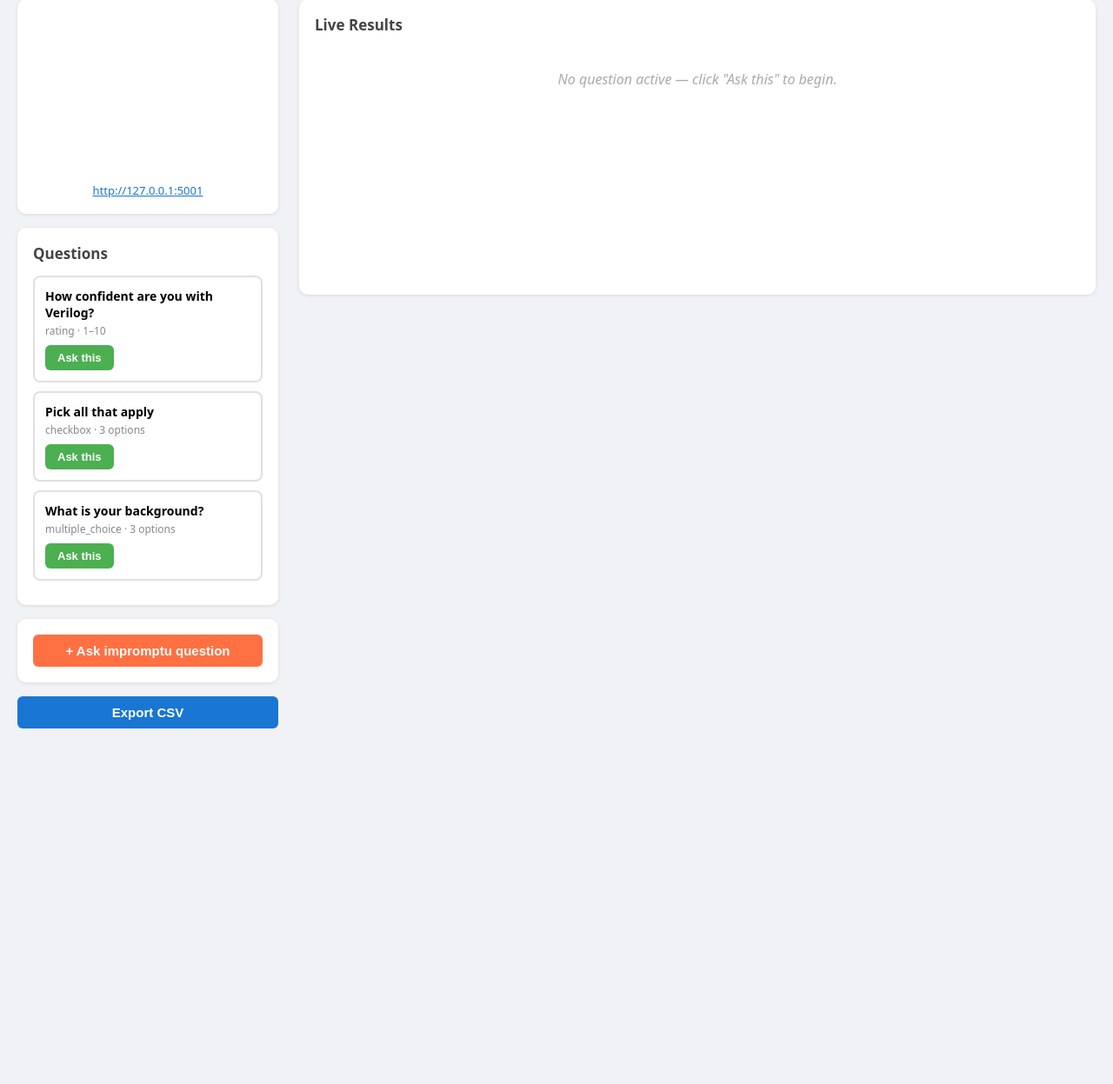
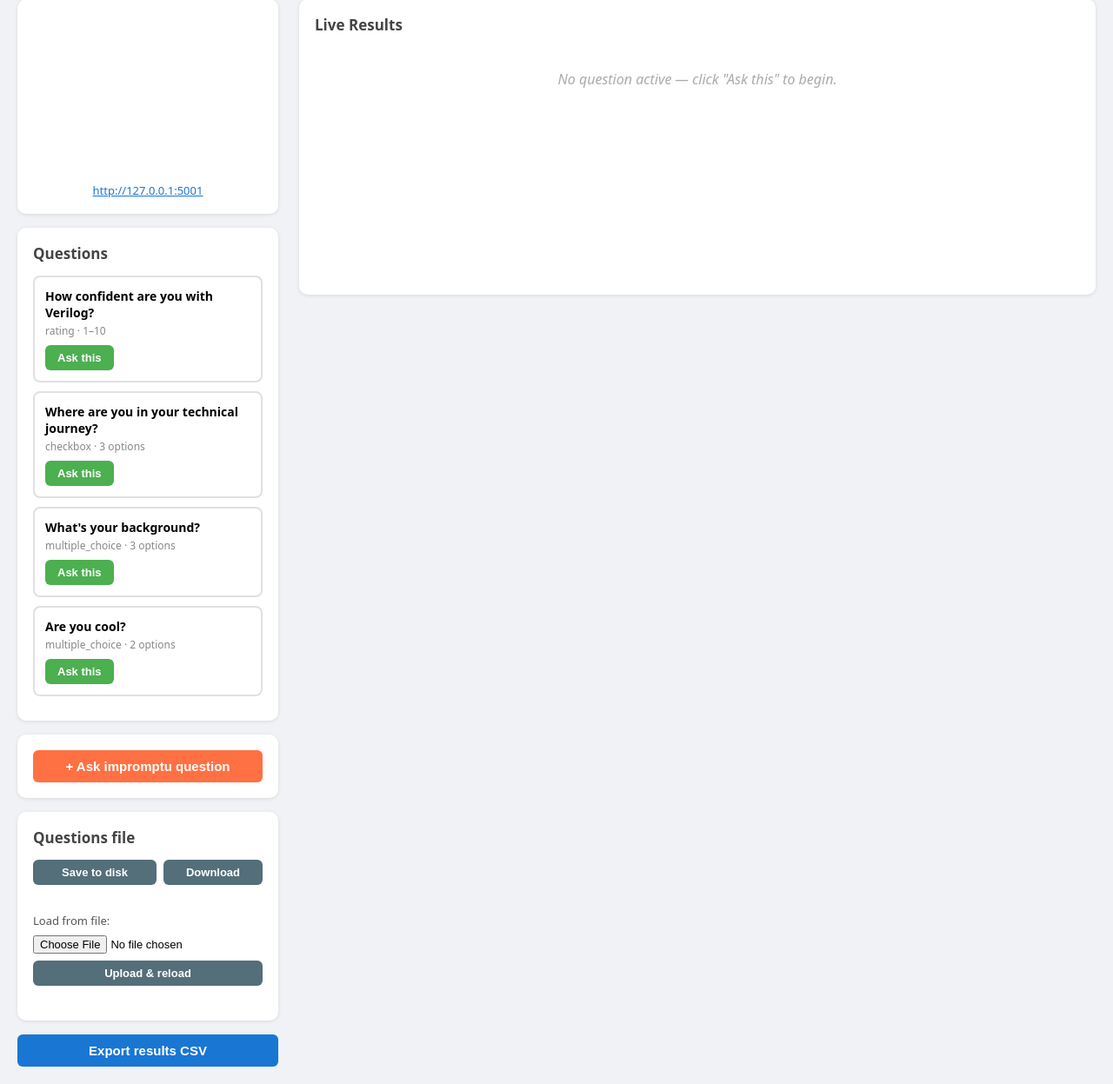
Before and after one commit to mattvenn/online_questions, a Flask app: page /teacher in a window 1280 px wide. Shown: the part 84-1331 px from the top of the page at 87% size. Before the commit the page ends 922 px from the top, so only its background shows below. Run offline with Flask 3, Linux system fonts and the light colour scheme.

Commit message:
download and upload questions.json

```diff
--- a/questions.json
+++ b/questions.json
@@ -10,14 +10,31 @@
   },
   {
     "id": 2,
-    "text": "Pick all that apply",
+    "text": "Where are you in your technical journey?",
     "type": "checkbox",
-    "options": ["written an app", "coded a website", "designed a chip"]
+    "options": [
+      "written an app",
+      "coded a website",
+      "designed a chip"
+    ]
   },
   {
     "id": 3,
-    "text": "What is your background?",
+    "text": "What's your background?",
     "type": "multiple_choice",
-    "options": ["academic", "industry", "hobbyist"]
+    "options": [
+      "academic",
+      "industry",
+      "hobbyist"
+    ]
+  },
+  {
+    "id": 4,
+    "text": "Are you cool?",
+    "type": "multiple_choice",
+    "options": [
+      "Yes",
+      "No"
+    ]
   }
 ]
--- a/server.py
+++ b/server.py
@@ -204,6 +204,32 @@ def api_results():
     return jsonify({'active': False})
 
 
+@app.route('/api/save_questions', methods=['POST'])
+def save_questions():
+    with open('questions.json', 'w') as f:
+        json.dump(questions, f, indent=2)
+    return jsonify({'ok': True})
+
+
+@app.route('/api/load_questions', methods=['POST'])
+def load_questions():
+    global current_idx
+    data = request.get_json()
+    if not isinstance(data, list):
+        return jsonify({'ok': False, 'error': 'expected a JSON array'}), 400
+    for q in data:
+        if not isinstance(q, dict) or not q.get('text') or \
+                q.get('type') not in ('rating', 'checkbox', 'multiple_choice'):
+            return jsonify({'ok': False, 'error': f'invalid question: {q!r}'}), 400
+        if q['type'] == 'rating' and ('min' not in q or 'max' not in q):
+            return jsonify({'ok': False, 'error': f'rating question missing min/max'}), 400
+        if q['type'] in ('checkbox', 'multiple_choice') and not q.get('options'):
+            return jsonify({'ok': False, 'error': f'question missing options list'}), 400
+    questions[:] = data
+    current_idx = -1
+    return jsonify({'ok': True, 'count': len(questions)})
+
+
 @app.route('/export')
 def export():
     buf = io.StringIO()
--- a/templates/teacher.html
+++ b/templates/teacher.html
@@ -31,6 +31,7 @@
     .btn-ask  { background: #4caf50; color: #fff; }
     .btn-stop { background: #e53935; color: #fff; }
     .btn-export { background: #1976d2; color: #fff; padding: 10px 22px; font-size: 15px; width: 100%; }
+    .btn-file   { background: #546e7a; color: #fff; font-size: 13px; }
     .btn-impromptu { background: #ff7043; color: #fff; padding: 10px 22px; font-size: 15px; width: 100%; }
     .btn:hover { opacity: .88; }
 
@@ -116,9 +117,26 @@
         </div>
       </div>
 
-      <!-- Export -->
+      <!-- Questions file -->
+      <div class="card">
+        <h2>Questions file</h2>
+        <div style="display:flex; gap:8px; margin-bottom:6px;">
+          <button class="btn btn-file" style="flex:1;" onclick="saveQuestions()">Save to disk</button>
+          <a id="download-link" href="#" onclick="downloadQuestions(event)" style="flex:1;">
+            <button class="btn btn-file" style="width:100%;">Download</button>
+          </a>
+        </div>
+        <div id="save-status" style="font-size:12px; min-height:16px; margin-bottom:10px;"></div>
+        <label style="font-size:13px; color:#555; display:block; margin-bottom:6px;">Load from file:</label>
+        <input type="file" id="json-upload" accept=".json"
+               style="font-size:13px; width:100%; margin-bottom:8px;">
+        <button class="btn btn-file" style="width:100%;" onclick="loadQuestions()">Upload &amp; reload</button>
+        <div id="load-status" style="font-size:12px; min-height:16px; margin-top:6px;"></div>
+      </div>
+
+      <!-- Export results CSV -->
       <a href="/export" style="text-decoration:none;">
-        <button class="btn btn-export">Export CSV</button>
+        <button class="btn btn-export">Export results CSV</button>
       </a>
     </div>
 
@@ -344,6 +362,56 @@
     pollResults();
     setInterval(pollResults, 2000);
 
+    function saveQuestions() {
+      fetch('/api/save_questions', { method: 'POST' })
+        .then(r => r.json())
+        .then(d => {
+          const el = document.getElementById('save-status');
+          el.style.color = d.ok ? '#4caf50' : '#e53935';
+          el.textContent = d.ok ? 'Saved to questions.json.' : 'Error: ' + d.error;
+          setTimeout(() => { el.textContent = ''; }, 2500);
+        });
+    }
+
+    function downloadQuestions() {
+      const blob = new Blob([JSON.stringify({{ questions | tojson }}, null, 2)],
+                            { type: 'application/json' });
+      const a = document.createElement('a');
+      a.href = URL.createObjectURL(blob);
+      a.download = 'questions.json';
+      a.click();
+      URL.revokeObjectURL(a.href);
+    }
+
+    function loadQuestions() {
+      const file = document.getElementById('json-upload').files[0];
+      const statusEl = document.getElementById('load-status');
+      if (!file) { statusEl.textContent = 'Choose a file first.'; statusEl.style.color = '#e53935'; return; }
+      const reader = new FileReader();
+      reader.onload = e => {
+        let data;
+        try { data = JSON.parse(e.target.result); }
+        catch { statusEl.textContent = 'Invalid JSON.'; statusEl.style.color = '#e53935'; return; }
+        fetch('/api/load_questions', {
+          method: 'POST',
+          headers: { 'Content-Type': 'application/json' },
+          body: JSON.stringify(data),
+        })
+        .then(r => r.json())
+        .then(d => {
+          if (d.ok) {
+            statusEl.style.color = '#4caf50';
+            statusEl.textContent = `Loaded ${d.count} questions — reloading…`;
+            setTimeout(() => location.reload(), 800);
+          } else {
+            statusEl.style.color = '#e53935';
+            statusEl.textContent = 'Error: ' + d.error;
+          }
+        });
+      };
+      reader.readAsText(file);
+    }
+
     function toggleImpForm() {
       document.getElementById('imp-form').classList.toggle('open');
     }
```
Also changed, not shown: test_server.py (+72 -0 lines).
